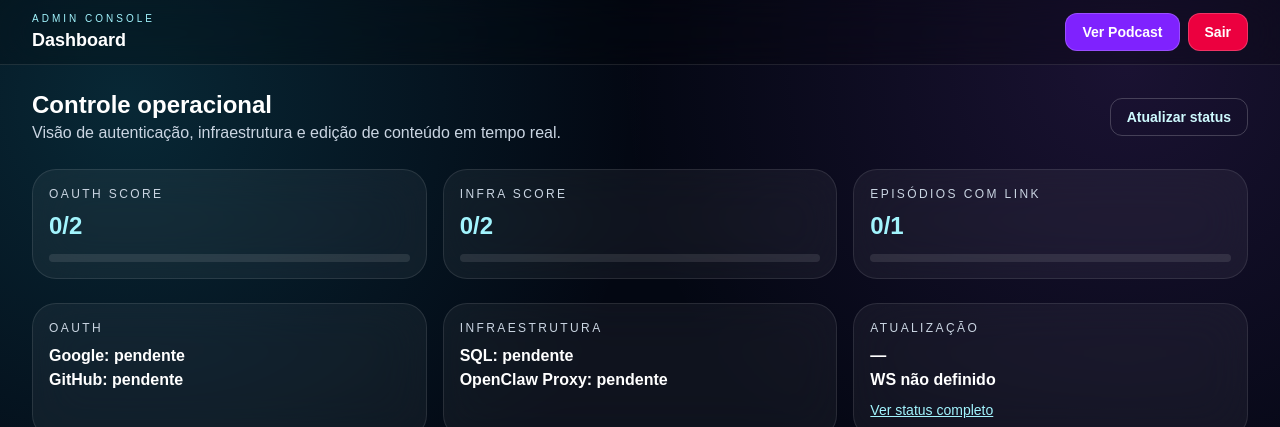
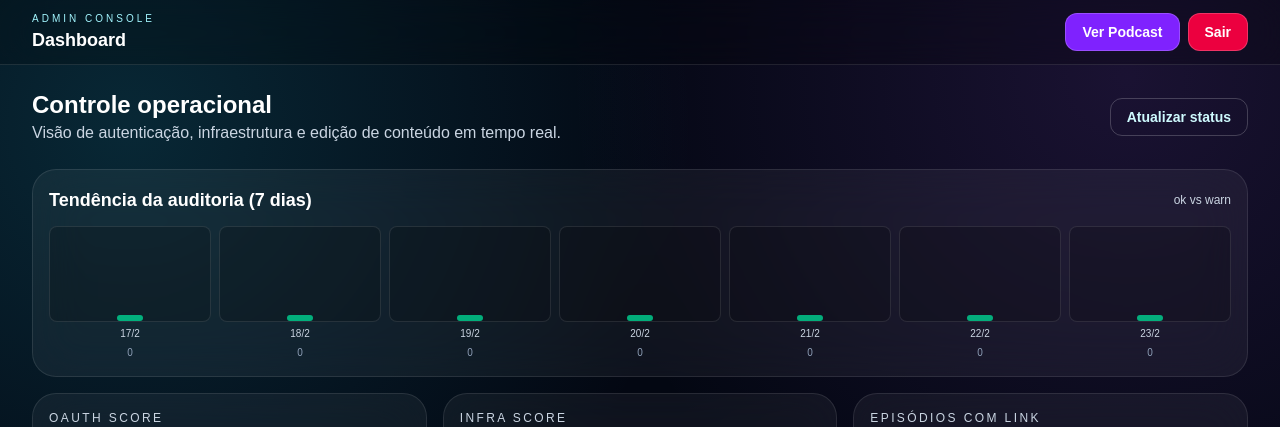
Before and after one commit to hebertpaes/hebertpaes-portfolio, a Next.js app: page /admin/dashboard in a window 1280 px wide. Shown: the top 427 px of the page. Built offline with nearby package versions, Linux system fonts and the light colour scheme; no server answers.

Commit message:
feat: add 7-day audit trend chart to admin dashboard

```diff
--- a/app/admin/dashboard/page.tsx
+++ b/app/admin/dashboard/page.tsx
@@ -195,6 +195,30 @@ export default function AdminDashboard() {
 
   const warnCount = useMemo(() => auditLog.filter((item) => item.status === 'warn').length, [auditLog]);
 
+  const trendByDay = useMemo(() => {
+    const today = new Date();
+    const days = Array.from({ length: 7 }).map((_, idx) => {
+      const d = new Date(today);
+      d.setDate(today.getDate() - (6 - idx));
+      const key = d.toISOString().slice(0, 10);
+      return { key, label: `${d.getDate()}/${d.getMonth() + 1}`, ok: 0, warn: 0 };
+    });
+
+    const map = new Map(days.map((d) => [d.key, d]));
+
+    for (const item of auditLog) {
+      const key = new Date(item.createdAt).toISOString().slice(0, 10);
+      const slot = map.get(key);
+      if (!slot) continue;
+      if (item.status === 'warn') slot.warn += 1;
+      else slot.ok += 1;
+    }
+
+    return days;
+  }, [auditLog]);
+
+  const maxTrend = useMemo(() => Math.max(1, ...trendByDay.map((d) => d.ok + d.warn)), [trendByDay]);
+
   const exportAuditCsv = () => {
     const rows = [
       ['createdAt', 'adminLogin', 'action', 'context', 'status'],
@@ -265,6 +289,34 @@ export default function AdminDashboard() {
             </p>
           </section>
         )}
+
+        <section className={`${shellCard} mb-4 p-4`}>
+          <div className="mb-3 flex items-center justify-between">
+            <h3 className="text-lg font-bold">Tendência da auditoria (7 dias)</h3>
+            <p className="text-xs text-slate-300">ok vs warn</p>
+          </div>
+          <div className="grid grid-cols-7 gap-2">
+            {trendByDay.map((day) => {
+              const total = day.ok + day.warn;
+              const height = Math.max(6, Math.round((total / maxTrend) * 88));
+              const warnHeight = total ? Math.max(2, Math.round((day.warn / total) * height)) : 0;
+              const okHeight = Math.max(0, height - warnHeight);
+
+              return (
+                <div key={day.key} className="flex flex-col items-center gap-1">
+                  <div className="flex h-[96px] w-full items-end justify-center rounded-lg border border-white/10 bg-black/20 px-1">
+                    <div className="flex w-full max-w-[26px] flex-col justify-end overflow-hidden rounded-sm">
+                      {okHeight > 0 && <div className="w-full bg-emerald-400/80" style={{ height: `${okHeight}px` }} />}
+                      {warnHeight > 0 && <div className="w-full bg-amber-400/90" style={{ height: `${warnHeight}px` }} />}
+                    </div>
+                  </div>
+                  <span className="text-[10px] text-slate-300">{day.label}</span>
+                  <span className="text-[10px] text-slate-400">{total}</span>
+                </div>
+              );
+            })}
+          </div>
+        </section>
 
         <section className="grid gap-4 md:grid-cols-3">
           {metrics.map((m) => {
```
